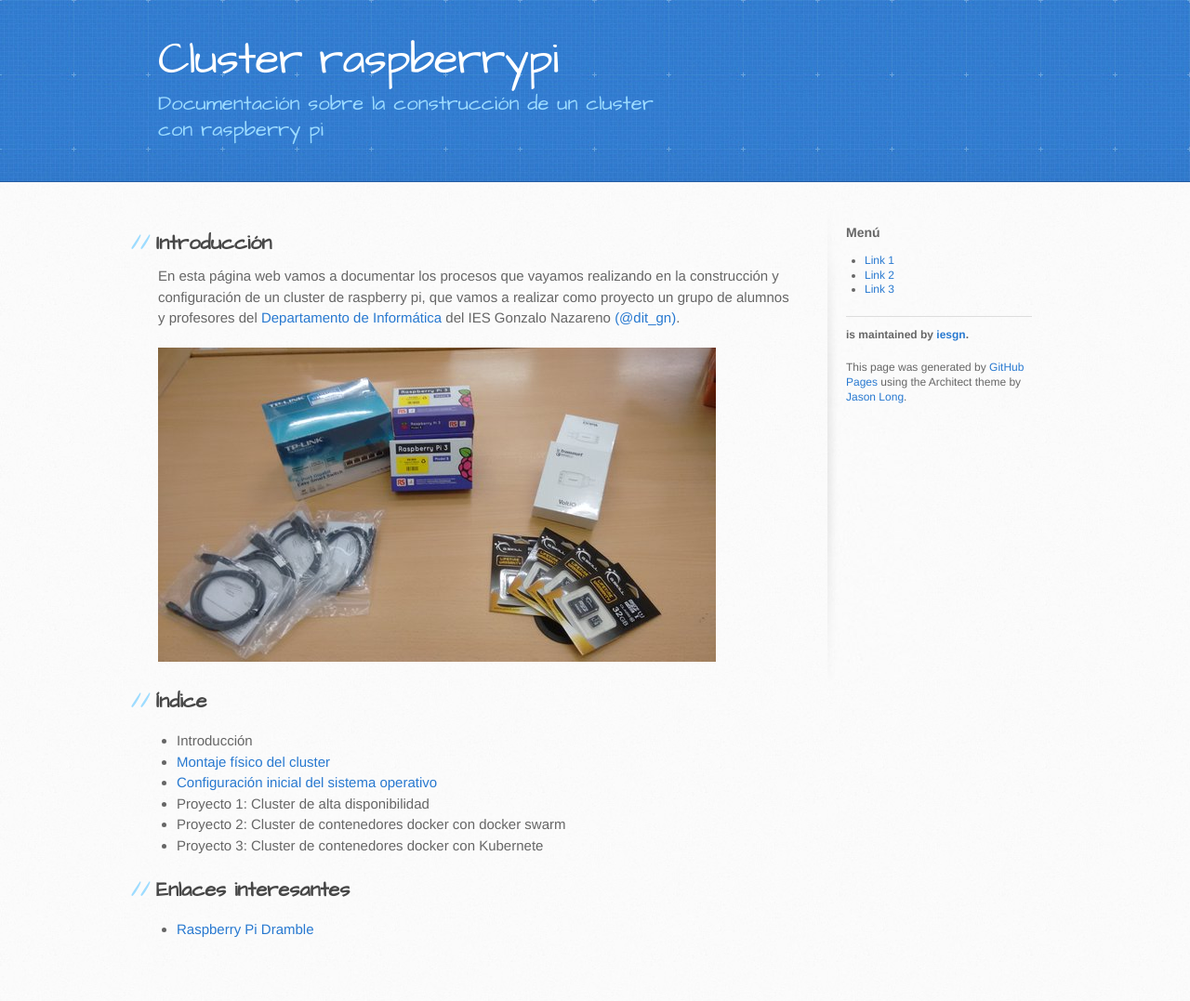
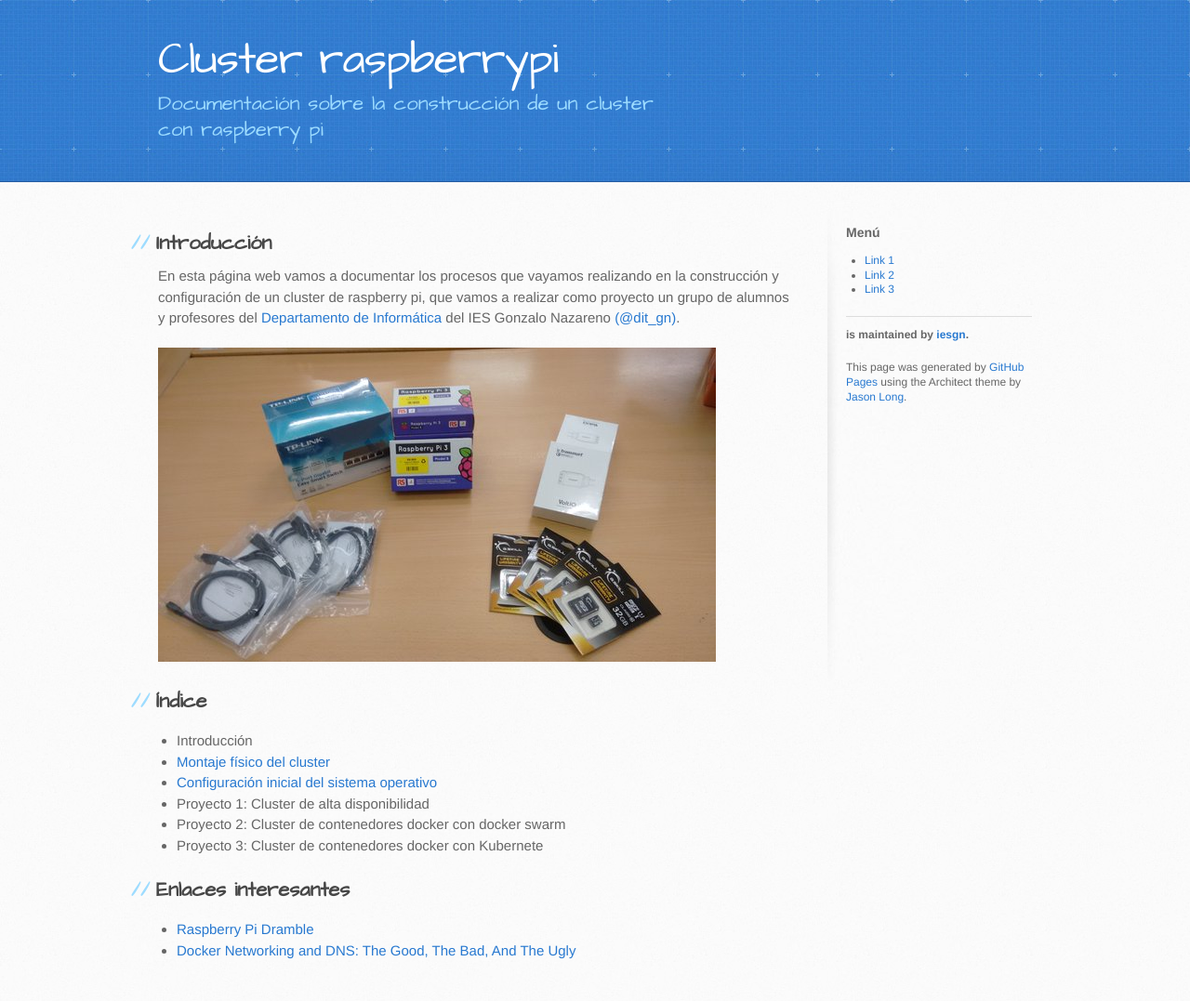
Before and after one commit to dpalomar/cluster_raspberrypi, a Jekyll site: the page built from index.md, in a window 1280 px wide. Shown: the whole page at 93% size. Built offline with Jekyll 4.4.1, drawn with Linux system fonts in a browser that asks for light colours; before the commit the page ends 1054 px from its top, so only the background shows below that.

Commit message:
Nuevo enlace

```diff
--- a/index.md
+++ b/index.md
@@ -20,3 +20,4 @@ En esta página web vamos a documentar los procesos que vayamos realizando en la
 ## Enlaces interesantes
 
 * [Raspberry Pi Dramble](http://www.pidramble.com/)
+* [Docker Networking and DNS: The Good, The Bad, And The Ugly](https://technologyconversations.com/2016/04/25/docker-networking-and-dns-the-good-the-bad-and-the-ugly/)
```
